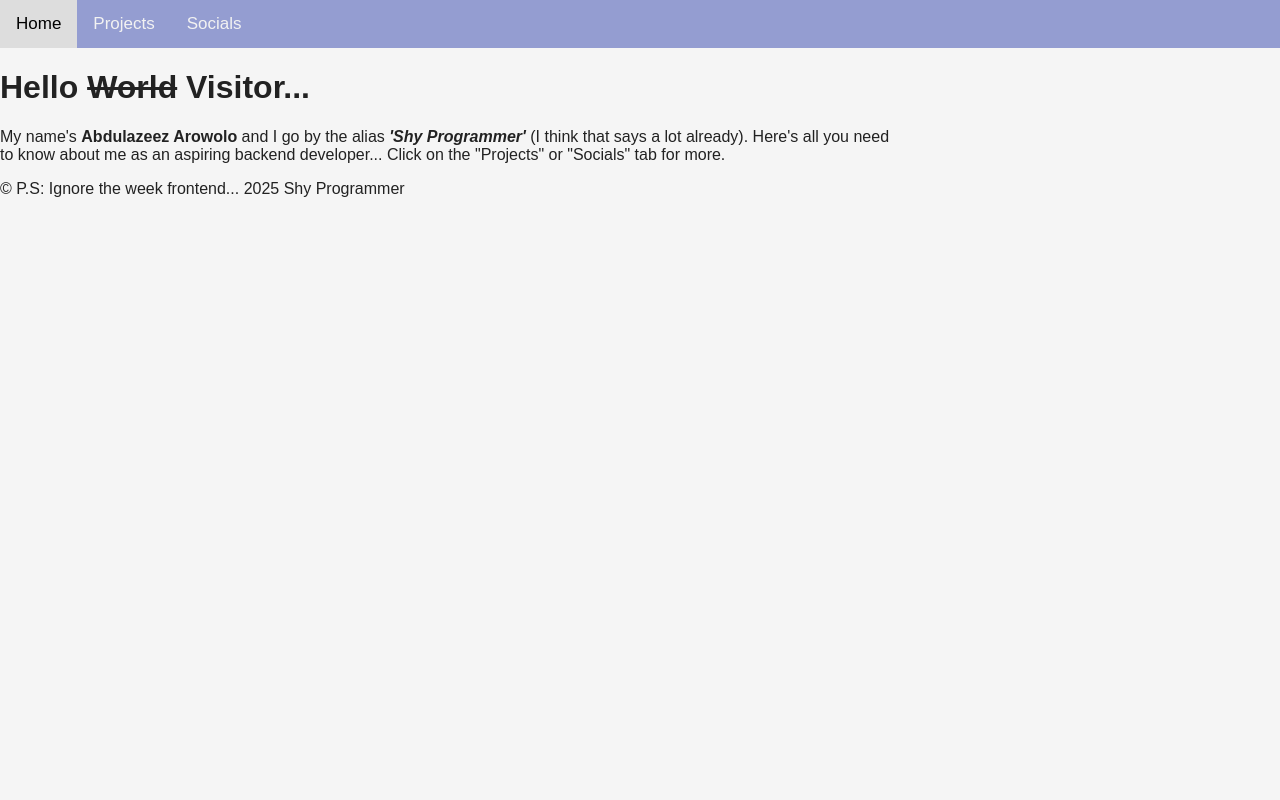
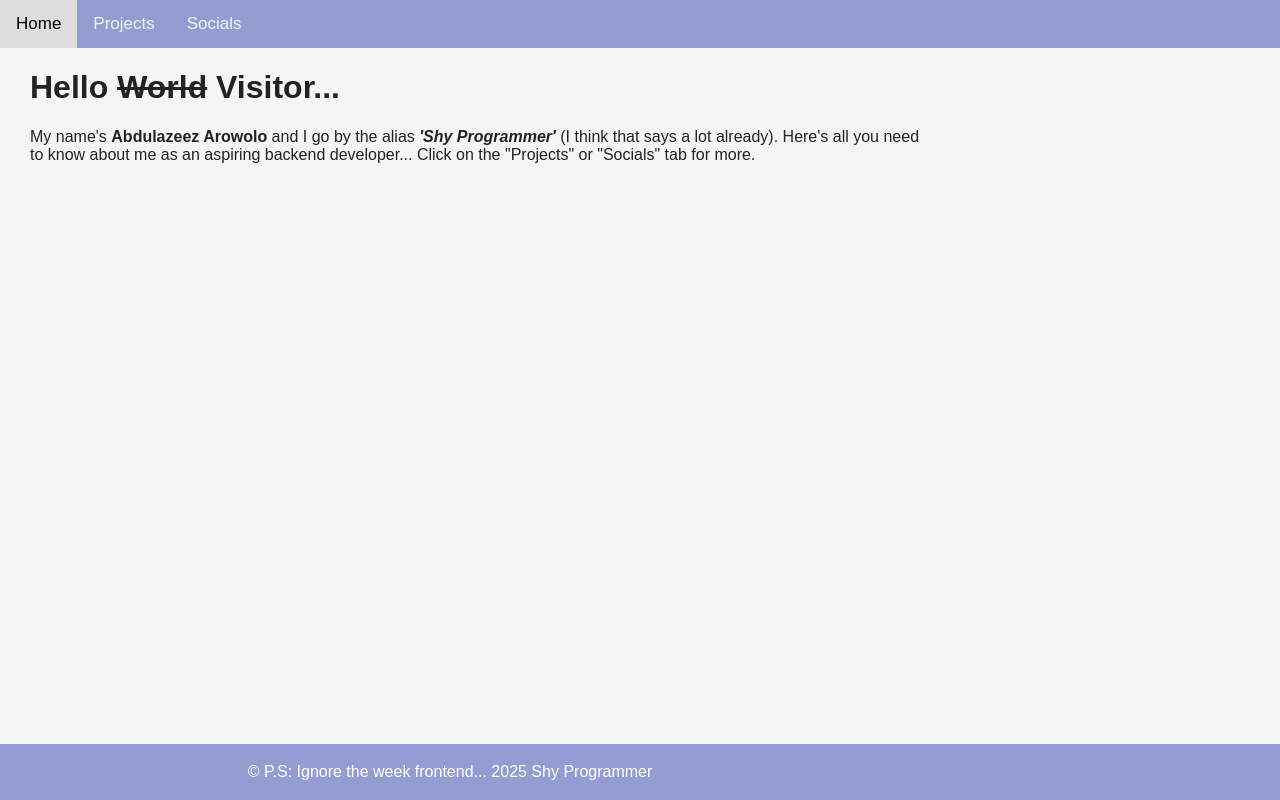
Before and after one commit to shy-programmer/Introductory-page, a website: page index.html in a window 1280 px wide. Drawn offline with Linux system fonts and the light colour scheme.

Commit message:
fix/ enhancing the footer with css

```diff
--- a/index.html
+++ b/index.html
@@ -12,9 +12,10 @@
             <span class="nav-box"><a href="./projects" class="nav-item">Projects</a></span >
             <span class="nav-box"><a href="./socials" class="nav-item">Socials</a></span>
     </nav>
+    <main>
     <h1>Hello <s>World</s> Visitor...</h1>
     <p>My name's <b>Abdulazeez Arowolo</b> and I go by the alias <b><i>'Shy Programmer'</i></b> (I think that says a lot already). Here's all you need to know about me as an aspiring backend developer... Click on the "Projects" or "Socials" tab for more.</p>
-
+    </main>
 </body>
 <footer>
     <p>&copy; P.S: Ignore the week frontend... 2025 Shy Programmer</p>
--- a/package.json
+++ b/package.json
@@ -4,7 +4,7 @@
   "description": "My Tech portfolio",
   "main": "views/index.html",
   "scripts": {
-    "start": "nodemon app.js"
+    "dev": "nodemon app.js"
   },
   "author": "shy programmer",
   "license": "ISC",
--- a/public/style.css
+++ b/public/style.css
@@ -8,6 +8,10 @@
     color: #222;
     background-color: #f5f5f5;
   }
+
+main {
+  margin-left: 30px;
+}
 
   h1 {
     font-weight: bold;
@@ -85,3 +89,13 @@
   background-color: #04AA6D;
   color: white;
 }
+
+footer {
+  background-color: #949dd1;
+  color: white;
+  text-align: center;
+  padding: 3px 0;
+  position: fixed;
+  bottom: 0;
+  width: 100%;
+}
```
Also changed, not shown: pages/projects.html (+2 -0 lines), pages/socials.html (+3 -0 lines).
